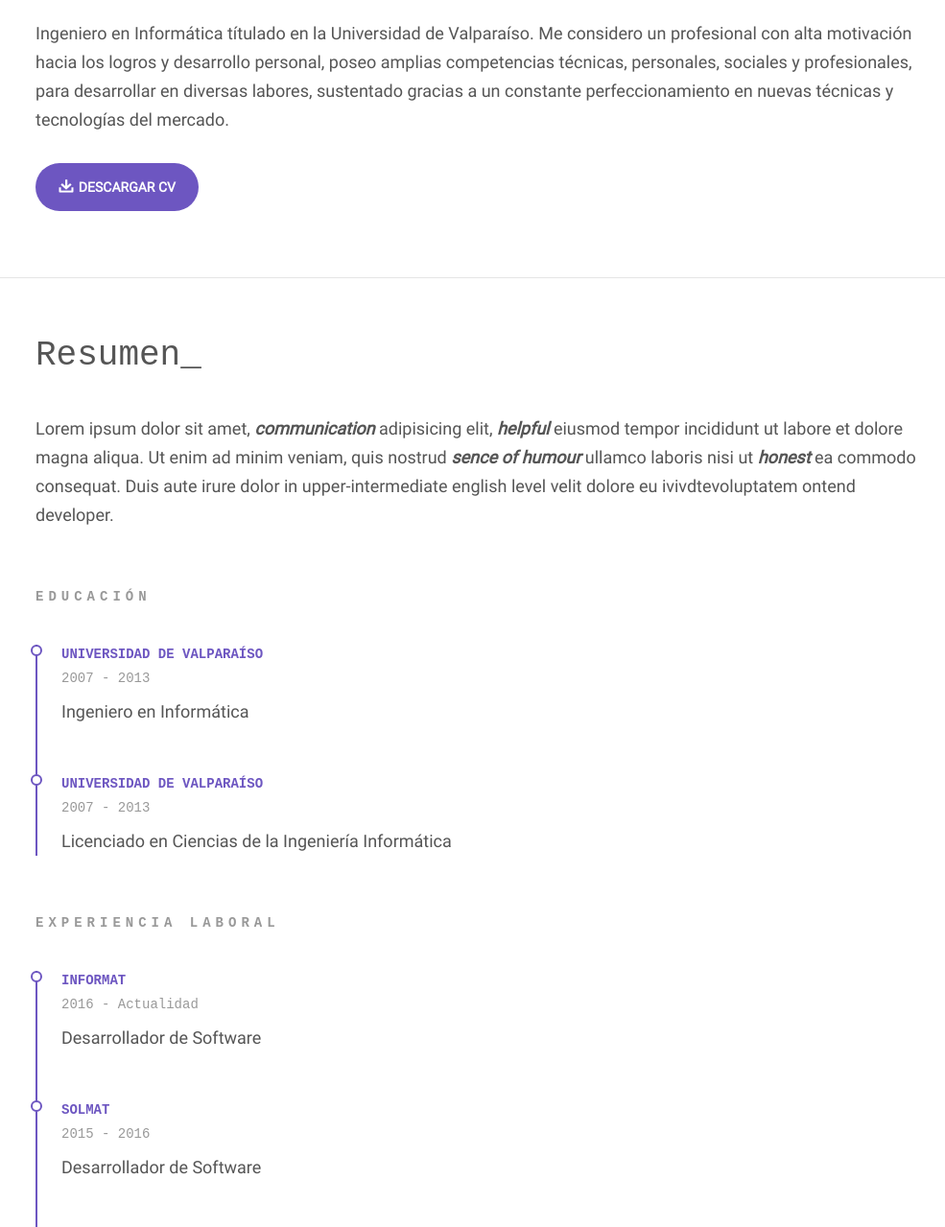
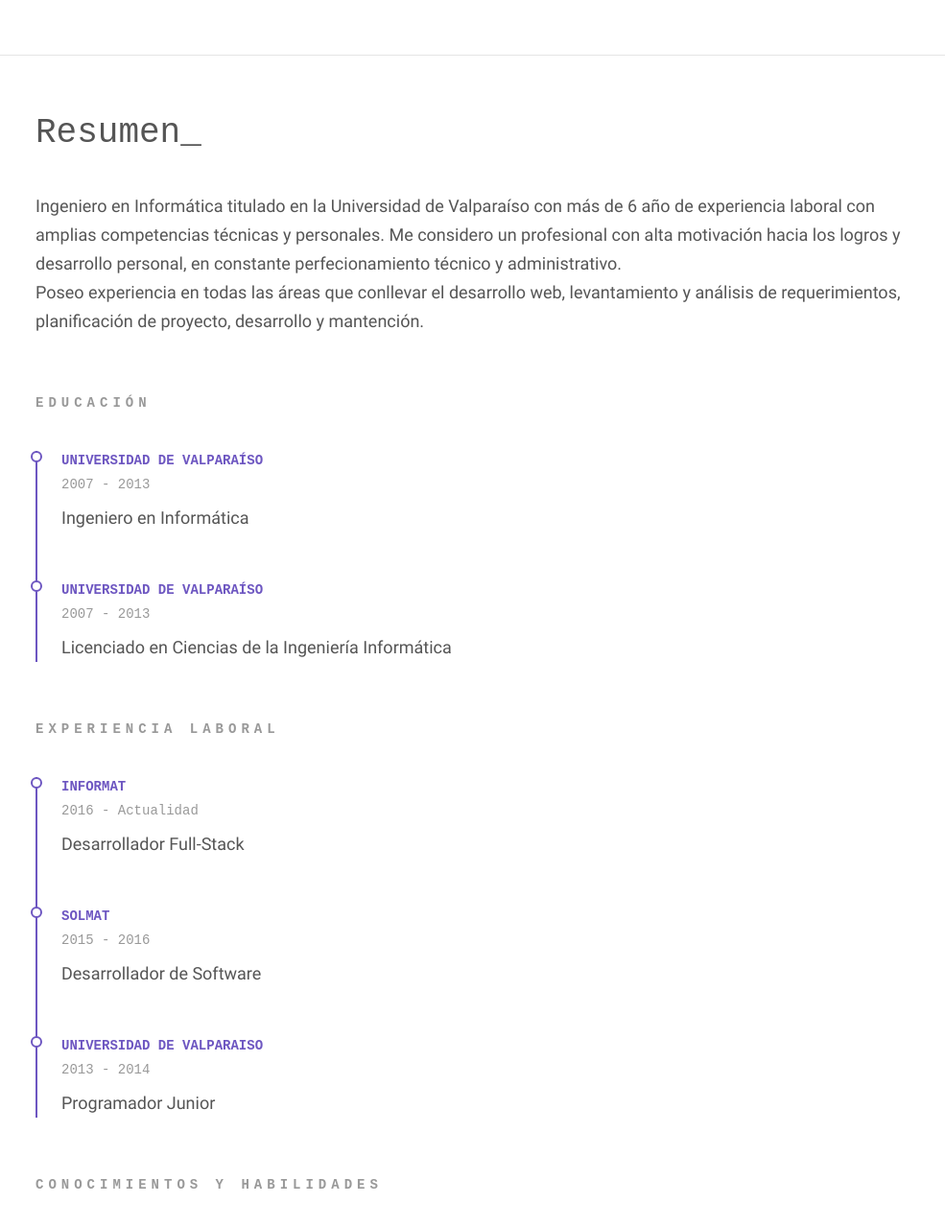
Before and after one commit to juanmieres/Personal-Website, a plain HTML site: page index.html in a window 1280 px wide. Shown: the part 643-1922 px from the top of the page at 96% size, without its empty margins (48-1033 px from the left). Drawn offline with Linux system fonts and the light colour scheme; a web font is replaced by a local one.

Commit message:
update resume

```diff
--- a/assets/css/style.css
+++ b/assets/css/style.css
@@ -59,3 +59,7 @@
 .project-card .project-card__description {
     margin-bottom: 25px;
 }
+
+.site-btn {
+    min-width: 250px;
+}
--- a/index.html
+++ b/index.html
@@ -98,15 +98,13 @@
     <!--Hello-->
     <section id="hello" class="container section">
         <div class="row">
-            <div class="col-md-10">
+            <div class="col-md-10 d-none">
                 <h2 id="hello_header" class="section__title">Hola_</h2>
                 <p class="section__description">
-                    Ingeniero en Informática títulado en la Universidad de Valparaíso.
-                    Me considero un profesional con alta motivación hacia los logros y desarrollo personal,
-                    poseo amplias competencias técnicas, personales, sociales y profesionales,
-                    para desarrollar en diversas labores, sustentado gracias a un constante perfeccionamiento
-                    en nuevas técnicas y tecnologías del mercado.
+                    Informatico de profesion, aficionado al deporte y actividades al aire libre, melomano desde nacimiento
                 </p>
+            </div>
+            <div class="col-md-12 text-center">
                 <a href="index.html" class="section_btn site-btn" target="_blank"><img src="assets/img/btn-icon.png" alt="">Descargar CV</a>
             </div>
         </div>
@@ -121,13 +119,9 @@
             <div class="col-md-10">
                 <h2 id="resume_header" class="section__title">Resumen_</h2>
                 <p class="section__description">
-                    Lorem ipsum dolor sit amet, <i><b>communication</b></i> adipisicing elit, <i><b>helpful</b></i>
-                    eiusmod
-                    tempor incididunt ut labore et dolore magna aliqua. Ut enim ad minim veniam, quis nostrud
-                    <i><b>sence of
-                            humour</b></i> ullamco laboris nisi ut <i><b>honest</b></i> ea commodo consequat. Duis aute
-                    irure dolor in
-                    upper-intermediate english level velit dolore eu ivivdtevoluptatem ontend developer.
+                    Ingeniero en Informática titulado en la Universidad de Valparaíso con más de 6 año de experiencia laboral con amplias competencias técnicas y personales.
+                    Me considero un profesional con alta motivación hacia los logros y desarrollo personal, en constante perfecionamiento técnico y administrativo. <br>
+                    Poseo experiencia en todas las áreas que conllevar el desarrollo web, levantamiento y análisis de requerimientos, planificación de proyecto, desarrollo y mantención.
                 </p>
             </div>
         </div>
@@ -157,7 +151,7 @@
                     <p class="resume-list__block-title">Informat</p>
                     <p class="resume-list__block-date">2016 - Actualidad</p>
                     <p>
-                        Desarrollador de Software
+                        Desarrollador Full-Stack
                     </p>
                 </div>
                 <div class="resume-list__block">
@@ -171,11 +165,10 @@
                     <p class="resume-list__block-title">Universidad de Valparaiso</p>
                     <p class="resume-list__block-date">2013 - 2014</p>
                     <p>
-                        Desarrollador de Software
+                        Programador Junior
                     </p>
                 </div>
             </div>
-
         </div>
         <div class="row section__resume progress-list js-progress-list">
             <div class="col-md-12">
```
